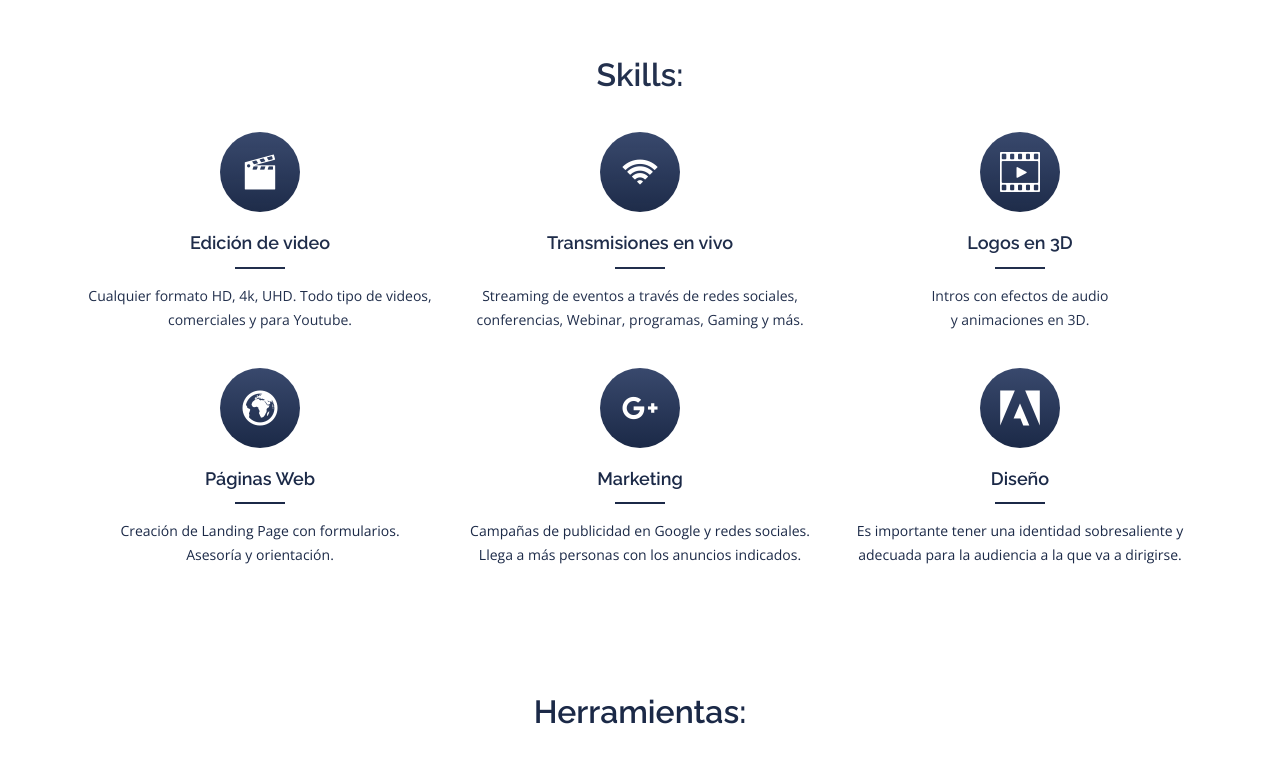
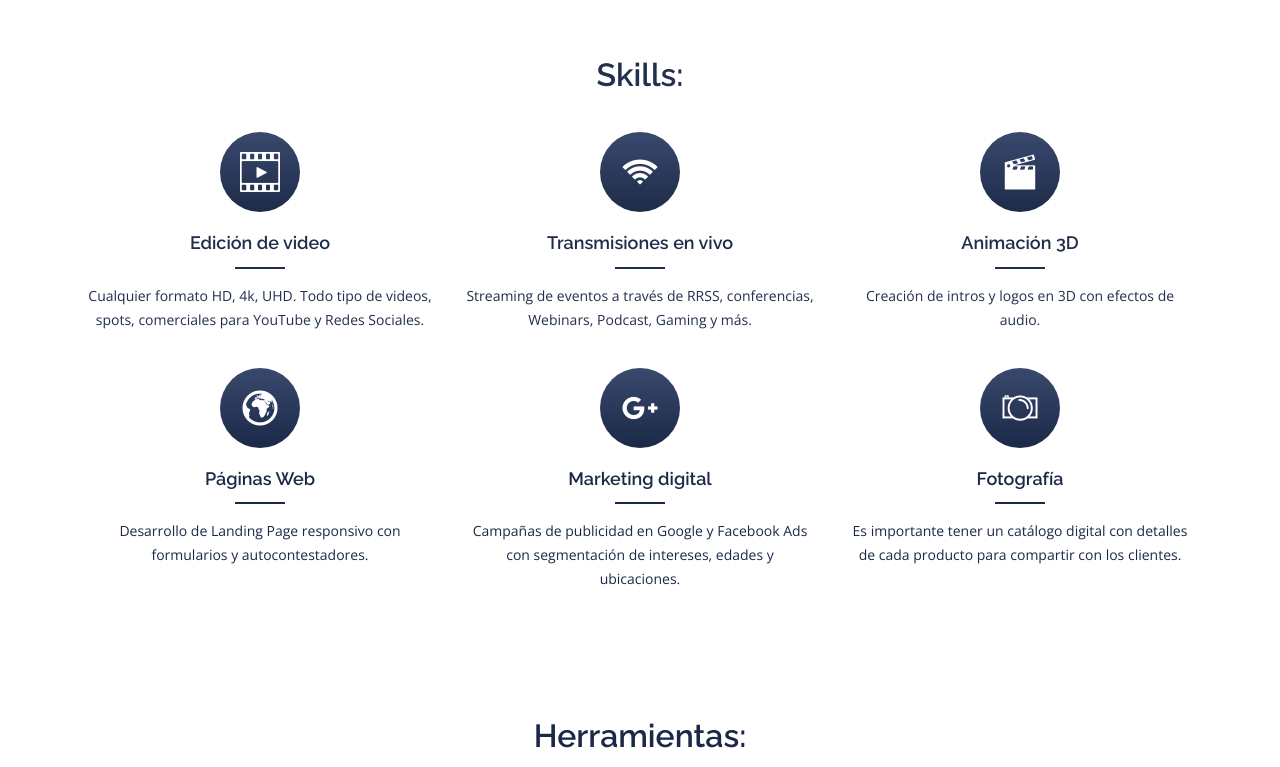
Before and after one commit to UneLat/JS, a plain HTML site: page index.html in a window 1280 px wide. Shown: the part 1580-2347 px from the top of the page. Drawn offline with nearby package versions, Linux system fonts and the light colour scheme.

Commit message:
Add files via upload

```diff
--- a/index.html
+++ b/index.html
@@ -290,9 +290,9 @@ document.onmousedown = function() {return false;}
 
         <div class="row">
           <div class="col-lg-4 col-md-6 icon-box" data-aos="fade-up">
-            <div class="icon"><i class="icofont-video-clapper"></i></div>
+            <div class="icon"><i class="icofont-video-alt"></i></div>
             <h4 class="title">Edición de video</h4>
-            <p class="description">Cualquier formato HD, 4k, UHD. Todo tipo de videos, comerciales y para Youtube.</p>
+            <p class="description">Cualquier formato HD, 4k, UHD. Todo tipo de videos, spots, comerciales para YouTube y Redes Sociales.</p>
           </div>
 
 
@@ -300,31 +300,31 @@ document.onmousedown = function() {return false;}
 			<div class="col-lg-4 col-md-6 icon-box" data-aos="fade-up" data-aos-delay="400">
             <div class="icon"><i class="icofont-wifi"></i></div>
             <h4 class="title">Transmisiones en vivo</h4>
-            <p class="description">Streaming de eventos a través de redes sociales, conferencias, Webinar, programas, Gaming y más.</p>
+            <p class="description">Streaming de eventos a través de RRSS, conferencias, Webinars, Podcast, Gaming y más.</p>
           </div>
 
           <div class="col-lg-4 col-md-6 icon-box" data-aos="fade-up" data-aos-delay="300">
-            <div class="icon"><i class="icofont-video-alt"></i></div>
-            <h4 class="title">Logos en 3D</h4>
-            <p class="description">Intros con efectos de audio <br/>y animaciones en 3D.</p>
+            <div class="icon"><i class="icofont-video-clapper"></i></div>
+            <h4 class="title">Animación 3D</h4>
+            <p class="description">Creación de intros y logos en 3D con efectos de audio.</p>
           </div>
 
 			<div class="col-lg-4 col-md-6 icon-box" data-aos="fade-up" data-aos-delay="500">
             <div class="icon"><i class="icofont-earth"></i></div>
             <h4 class="title">Páginas Web</h4>
-            <p class="description">Creación de Landing Page con formularios.<br/>Asesoría y orientación.</p>
+            <p class="description">Desarrollo de Landing Page responsivo con formularios y autocontestadores.</p>
           </div>
 
 			<div class="col-lg-4 col-md-6 icon-box" data-aos="fade-up" data-aos-delay="200">
             <div class="icon"><i class="icofont-google-plus"></i></div>
-            <h4 class="title">Marketing</h4>
-            <p class="description">Campañas de publicidad en Google y redes sociales. Llega a más personas con los anuncios indicados. </p>
+            <h4 class="title">Marketing digital</h4>
+            <p class="description">Campañas de publicidad en Google y Facebook Ads con segmentación de intereses, edades y ubicaciones.</p>
           </div>
 
 			<div class="col-lg-4 col-md-6 icon-box" data-aos="fade-up" data-aos-delay="100">
-            <div class="icon"><i class="icofont-brand-adobe"></i></div>
-            <h4 class="title">Diseño</h4>
-            <p class="description">Es importante tener una identidad  sobresaliente y adecuada para la audiencia a la que va a dirigirse.</p>
+            <div class="icon"><i class="icofont-photobucket"></i></div>
+            <h4 class="title">Fotografía</h4>
+            <p class="description">Es importante tener un catálogo digital con detalles de cada producto para compartir con los clientes.</p>
           </div>
 
 
@@ -462,13 +462,15 @@ document.onmousedown = function() {return false;}
               <h2><img src="assets/img/logojs.png" width="150" height="150" alt="" class="img-fluid">
 			</h2>
               <p>
-
-				   Gracias por visitar mi perfil. Soy de la CDMX, estudié postproducción en medios audiovisuales, con especialidad en edición digital de video. Cuento con conocimientos en VFX 3D, desarrollo de sitios Web y Marketing con certificación de Google Ads®.
+				   <br/>
+				   Producción de medios audiovisuales con especialidad en edición digital de video.
 				  <br/><br/>
-				  Durante la pandemia, trabajé con diferentes empresas, creando campañas de eventos en vivo para fortalecer la comunicación con sus consumidores y llegar a los objetivos.
+				  Cuento con conocimientos en VFX 3D, desarrollo de sitios Web y Marketing con certificación de Google Ads®.
 				  <br/><br/>
 
-				  Contáctame, me gustaría colaborar en tu proyecto y aportar ideas.
+
+
+				  Contáctame, me gustaría aportar ideas a tu proyecto.  <br/><br/>Gracias.
 				  <br/><br/>
 
               <br/></p>
```
